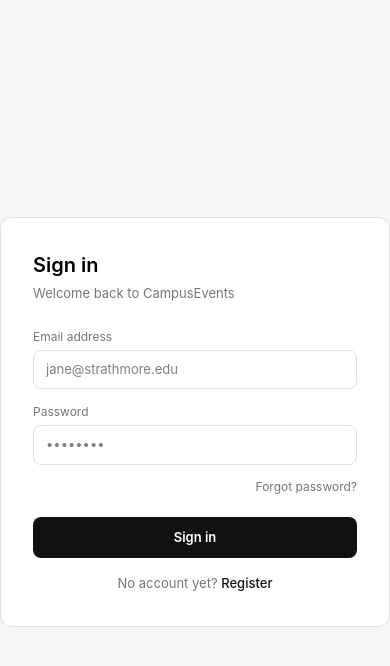
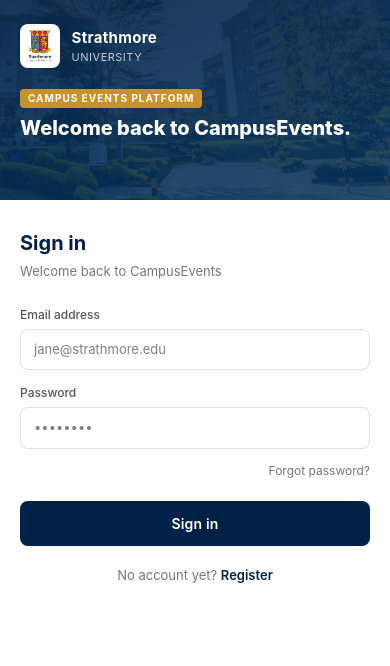
Before and after one commit to KarlMunyoro/Event-Management-System, a React (Vite) app in the folder frontend/: page /login in a window 390 px wide. Shown: the top 666 px of the page. Built offline with nearby package versions, Linux system fonts and the light colour scheme.

Commit message:
feat(responsive): add responsiveness to login page

```diff
--- a/frontend/src/pages/LoginPage.jsx
+++ b/frontend/src/pages/LoginPage.jsx
@@ -1,10 +1,12 @@
 import { useState } from "react"
 import { useNavigate, Link, useLocation } from "react-router-dom"
+import { useMobile } from "../hooks/useMobile"
 import api from "../services/api"
 
 export default function LoginPage() {
   const navigate = useNavigate()
   const location = useLocation()
+  const isMobile = useMobile()
   const params = new URLSearchParams(location.search)
   const showVerifiedBanner = params.get("verified") === "1"
   const showVerifyErrorBanner = params.get("verified") === "0"
@@ -28,7 +30,6 @@
   async function handleResendVerification() {
     setResendMessage("")
     setResending(true)
-
     try {
       const res = await api.post("/auth/resend-verification", { email: form.email })
       setResendMessage(res.data?.message || "Verification email sent. Please check your inbox.")
@@ -45,13 +46,11 @@
     e.preventDefault()
     setError("")
     setLoading(true)
-
     try {
       const res = await api.post("/auth/login", {
         email: form.email,
         password: form.password,
       })
-
       const { token, role, fullName } = res.data
       localStorage.setItem("token", token)
       localStorage.setItem("role", role)
@@ -68,64 +67,132 @@
   }
 
   return (
-    <div style={{ minHeight: "100vh", display: "flex", alignItems: "center", justifyContent: "center", backgroundColor: "#f5f5f5" }}>
-      <div style={{ background: "#fff", borderRadius: "12px", border: "1px solid #e0e0e0", padding: "32px", width: "100%", maxWidth: "400px" }}>
-        <h1 style={{ fontSize: "20px", fontWeight: "600", marginBottom: "4px" }}>Sign in</h1>
-        <p style={{ fontSize: "13px", color: "#777", marginBottom: "24px" }}>Welcome back to CampusEvents</p>
+    <div style={{ minHeight: "100vh", display: "flex", flexDirection: isMobile ? "column" : "row" }}>
 
-        {showVerifiedBanner && (
-          <div style={{ background: "#EAF7EE", border: "1px solid #BFE4C8", borderRadius: "8px", padding: "10px 14px", fontSize: "13px", color: "#1A5E2E", marginBottom: "16px" }}>
-            Email verified successfully. You can now sign in.
+      {/* ── Branding panel ── */}
+      <div style={{
+        ...(isMobile
+          ? { width: "100%", height: "200px" }
+          : { flex: "0 0 52%", minHeight: "100vh" }
+        ),
+        position: "relative",
+        backgroundImage: "url('/Strathmore%20image.png')",
+        backgroundSize: "cover",
+        backgroundPosition: "center",
+        display: "flex",
+        flexDirection: "column",
+        color: "#fff",
+        overflow: "hidden",
+        flexShrink: 0,
+      }}>
+        <div style={{
+          position: "absolute",
+          inset: 0,
+          background: "linear-gradient(160deg, rgba(0,33,71,0.90) 0%, rgba(0,50,100,0.82) 100%)",
+        }} />
+
+        <div style={{
+          position: "relative",
+          zIndex: 1,
+          display: "flex",
+          flexDirection: "column",
+          height: "100%",
+          padding: isMobile ? "24px 20px" : "40px 44px",
+        }}>
+          {/* Logo */}
+          <div style={{ display: "flex", alignItems: "center", gap: "12px", marginBottom: isMobile ? "16px" : "auto" }}>
+            <div style={{ background: "#fff", borderRadius: "8px", padding: "6px 8px", display: "flex", alignItems: "center", justifyContent: "center" }}>
+              <img src="/Strathmore%20logo.png" alt="Strathmore University" style={{ height: isMobile ? "32px" : "40px", objectFit: "contain" }} />
             </div>
+            <div>
+              <div style={{ fontWeight: "700", fontSize: isMobile ? "15px" : "17px", letterSpacing: "0.3px" }}>Strathmore</div>
+              <div style={{ fontSize: "11px", opacity: 0.75, letterSpacing: "0.5px", textTransform: "uppercase" }}>University</div>
+            </div>
+          </div>
+
+          {isMobile ? (
+            <div>
+              <div style={{ display: "inline-block", background: "#C8922A", borderRadius: "4px", padding: "2px 8px", fontSize: "10px", fontWeight: "700", letterSpacing: "1px", textTransform: "uppercase", marginBottom: "8px" }}>
+                Campus Events Platform
+              </div>
+              <h1 style={{ fontSize: "20px", fontWeight: "800", lineHeight: 1.25, margin: 0 }}>
+                Welcome back to CampusEvents.
+              </h1>
+            </div>
+          ) : (
+            <>
+              <div style={{ marginBottom: "auto" }}>
+                <div style={{ display: "inline-block", background: "#C8922A", borderRadius: "4px", padding: "3px 10px", fontSize: "11px", fontWeight: "700", letterSpacing: "1px", textTransform: "uppercase", marginBottom: "20px" }}>
+                  Campus Events Platform
+                </div>
+                <h1 style={{ fontSize: "34px", fontWeight: "800", lineHeight: 1.2, marginBottom: "20px" }}>
+                  Welcome back<br />to CampusEvents.
+                </h1>
+                <p style={{ fontSize: "15px", opacity: 0.80, lineHeight: 1.75, maxWidth: "340px" }}>
+                  Sign in to discover what's happening across Strathmore — from faculty seminars
+                  and cultural nights to sports tournaments and career fairs.
+                </p>
+              </div>
+
+              <div style={{ display: "flex", gap: "32px", marginBottom: "32px" }}>
+                {[
+                  { value: "500+", label: "Students" },
+                  { value: "50+", label: "Events/year" },
+                  { value: "20+", label: "Clubs" },
+                ].map(({ value, label }) => (
+                  <div key={label}>
+                    <div style={{ fontSize: "22px", fontWeight: "800", color: "#C8922A" }}>{value}</div>
+                    <div style={{ fontSize: "12px", opacity: 0.65 }}>{label}</div>
+                  </div>
+                ))}
+              </div>
+
+              <div style={{ paddingTop: "24px", borderTop: "1px solid rgba(255,255,255,0.15)", fontSize: "12px", opacity: 0.50, fontStyle: "italic" }}>
+                "In the service of society" — Strathmore University
+              </div>
+            </>
           )}
+        </div>
+      </div>
 
-        {showVerifyErrorBanner && (
-          <div style={{ background: "#FCEBEB", border: "1px solid #F7C1C1", borderRadius: "8px", padding: "10px 14px", fontSize: "13px", color: "#791F1F", marginBottom: "16px" }}>
-            Verification link is invalid or expired. Please register again or request a new link.
-          </div>
-        )}
+      {/* ── Form panel ── */}
+      <div style={{
+        flex: 1,
+        display: "flex",
+        alignItems: isMobile ? "flex-start" : "center",
+        justifyContent: "center",
+        backgroundColor: "#fff",
+        padding: isMobile ? "28px 20px 40px" : "40px 32px",
+        overflowY: "auto",
+      }}>
+        <div style={{ width: "100%", maxWidth: "380px" }}>
+          <h2 style={{ fontSize: isMobile ? "20px" : "22px", fontWeight: "700", marginBottom: "4px", color: "#002147" }}>
+            Sign in
+          </h2>
+          <p style={{ fontSize: "13px", color: "#777", marginBottom: "24px" }}>
+            Welcome back to CampusEvents
+          </p>
 
-        {error && (
-          <div style={{ background: "#FCEBEB", border: "1px solid #F7C1C1", borderRadius: "8px", padding: "10px 14px", fontSize: "13px", color: "#791F1F", marginBottom: "16px" }}>
-            {error}
-          </div>
-        )}
-
+          {showVerifiedBanner && <div style={alertStyle("success")}>Email verified successfully. You can now sign in.</div>}
+          {showVerifyErrorBanner && <div style={alertStyle("error")}>Verification link is invalid or expired. Please register again or request a new link.</div>}
+          {error && <div style={alertStyle("error")}>{error}</div>}
           {resendMessage && (
-          <div style={{ background: "#F2F4F7", border: "1px solid #DEE3EA", borderRadius: "8px", padding: "10px 14px", fontSize: "13px", color: "#4B5563", marginBottom: "16px" }}>
+            <div style={alertStyle("neutral")}>
               {resendMessage}
               {resendLink && (
                 <div style={{ marginTop: "8px" }}>
-                <a href={resendLink} target="_blank" rel="noreferrer" style={{ color: "#111", fontWeight: "600" }}>
-                  Open verification link
-                </a>
+                  <a href={resendLink} target="_blank" rel="noreferrer" style={{ color: "#111", fontWeight: "600" }}>Open verification link</a>
                 </div>
               )}
             </div>
           )}
 
           <form onSubmit={handleSubmit}>
-          <label style={{ fontSize: "12px", color: "#777", display: "block", marginBottom: "4px" }}>Email address</label>
-          <input
-            type="email"
-            name="email"
-            value={form.email}
-            onChange={handleChange}
-            placeholder="jane@strathmore.edu"
-            required
-            style={inputStyle}
-          />
+            <label style={labelStyle}>Email address</label>
+            <input type="email" name="email" value={form.email} onChange={handleChange} placeholder="jane@strathmore.edu" required style={inputStyle} />
 
-          <label style={{ fontSize: "12px", color: "#777", display: "block", marginBottom: "4px" }}>Password</label>
-          <input
-            type="password"
-            name="password"
-            value={form.password}
-            onChange={handleChange}
-            placeholder="••••••••"
-            required
-            style={{ ...inputStyle, marginBottom: "8px" }}
-          />
+            <label style={labelStyle}>Password</label>
+            <input type="password" name="password" value={form.password} onChange={handleChange} placeholder="••••••••" required style={{ ...inputStyle, marginBottom: "8px" }} />
 
             <div style={{ textAlign: "right", marginBottom: "20px" }}>
               <Link to="/forgot-password" style={{ fontSize: "12px", color: "#777" }}>Forgot password?</Link>
@@ -141,37 +208,35 @@
               type="button"
               onClick={handleResendVerification}
               disabled={resending}
-            style={{
-              width: "100%",
-              marginTop: "10px",
-              background: "#fff",
-              color: "#111",
-              border: "1px solid #d6d6d6",
-              borderRadius: "8px",
-              padding: "10px",
-              fontSize: "13px",
-              fontWeight: "500",
-              cursor: "pointer",
-            }}
+              style={{ width: "100%", marginTop: "10px", background: "#fff", color: "#002147", border: "1px solid #c6ccd6", borderRadius: "8px", padding: "10px", fontSize: "13px", fontWeight: "500", cursor: "pointer" }}
             >
               {resending ? "Sending verification link..." : "Resend verification email"}
             </button>
           )}
 
-        <p style={{ textAlign: "center", fontSize: "13px", color: "#777", marginTop: "16px" }}>
+          <p style={{ textAlign: "center", fontSize: "13px", color: "#777", marginTop: "20px" }}>
             No account yet?{" "}
-          <Link to="/register" style={{ color: "#111", fontWeight: "500" }}>Register</Link>
+            <Link to="/register" style={{ color: "#002147", fontWeight: "600" }}>Register</Link>
           </p>
         </div>
       </div>
+    </div>
   )
+}
+
+const labelStyle = {
+  fontSize: "12px",
+  fontWeight: "500",
+  color: "#555",
+  display: "block",
+  marginBottom: "5px",
 }
 
 const inputStyle = {
   width: "100%",
   border: "1px solid #e0e0e0",
   borderRadius: "8px",
-  padding: "9px 12px",
+  padding: "10px 13px",
   fontSize: "13px",
   marginBottom: "14px",
   outline: "none",
@@ -180,12 +245,21 @@
 
 const buttonStyle = {
   width: "100%",
-  background: "#111",
+  background: "#002147",
   color: "#fff",
   border: "none",
   borderRadius: "8px",
-  padding: "11px",
-  fontSize: "13px",
+  padding: "12px",
+  fontSize: "14px",
   fontWeight: "600",
   cursor: "pointer",
+  letterSpacing: "0.2px",
 }
+
+function alertStyle(type) {
+  if (type === "error")
+    return { background: "#FCEBEB", border: "1px solid #F7C1C1", borderRadius: "8px", padding: "10px 14px", fontSize: "13px", color: "#791F1F", marginBottom: "16px" }
+  if (type === "success")
+    return { background: "#EAF7EE", border: "1px solid #BFE4C8", borderRadius: "8px", padding: "10px 14px", fontSize: "13px", color: "#1A5E2E", marginBottom: "16px" }
+  return { background: "#F2F4F7", border: "1px solid #DEE3EA", borderRadius: "8px", padding: "10px 14px", fontSize: "13px", color: "#4B5563", marginBottom: "16px" }
+}
```
Lines whose indentation alone changed are shown as unchanged.
